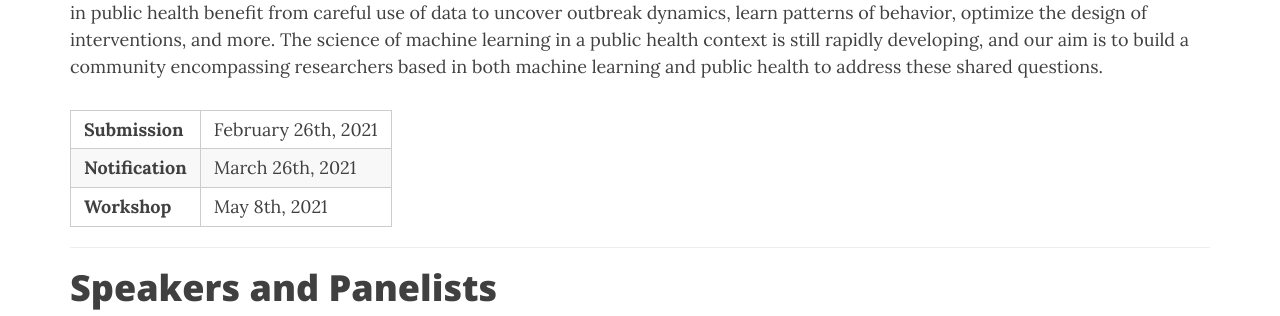
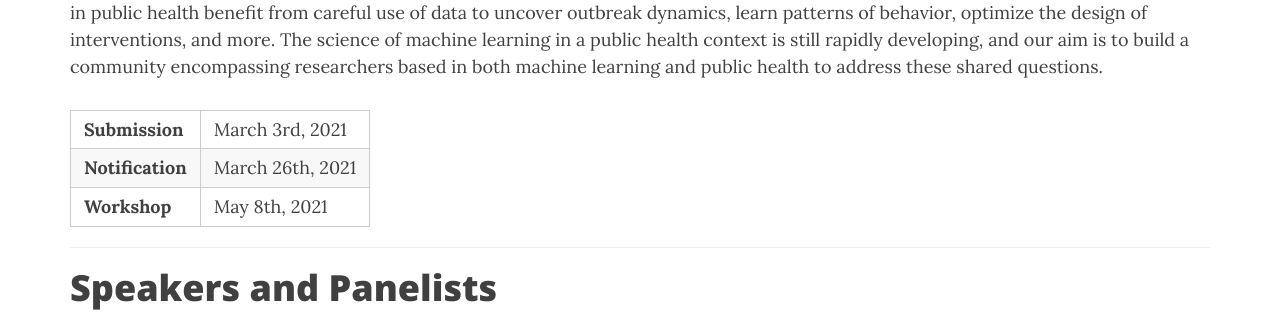
Before and after one commit to slremy/aiforpublichealth.github.io, a Jekyll site: the page built from index.md, in a window 1280 px wide and 900 px high, scrolled down 335 px. Shown: the part 142-458 px from the top of the window. Built offline with Jekyll 4.4.1, drawn with Linux system fonts in a browser that asks for light colours; nearby versions of some CDN libraries.

Commit message:
Update index.md

```diff
--- a/index.md
+++ b/index.md
@@ -11,7 +11,7 @@ The COVID-19 pandemic has cast a spotlight on the importance of public health. E
 
 
 | ------------- |:-------------:|
-| **Submission** | February 26th, 2021   |
+| **Submission** | March 3rd, 2021   |
 | **Notification** | March 26th, 2021 |
 | **Workshop** | May 8th, 2021 |
 
```
